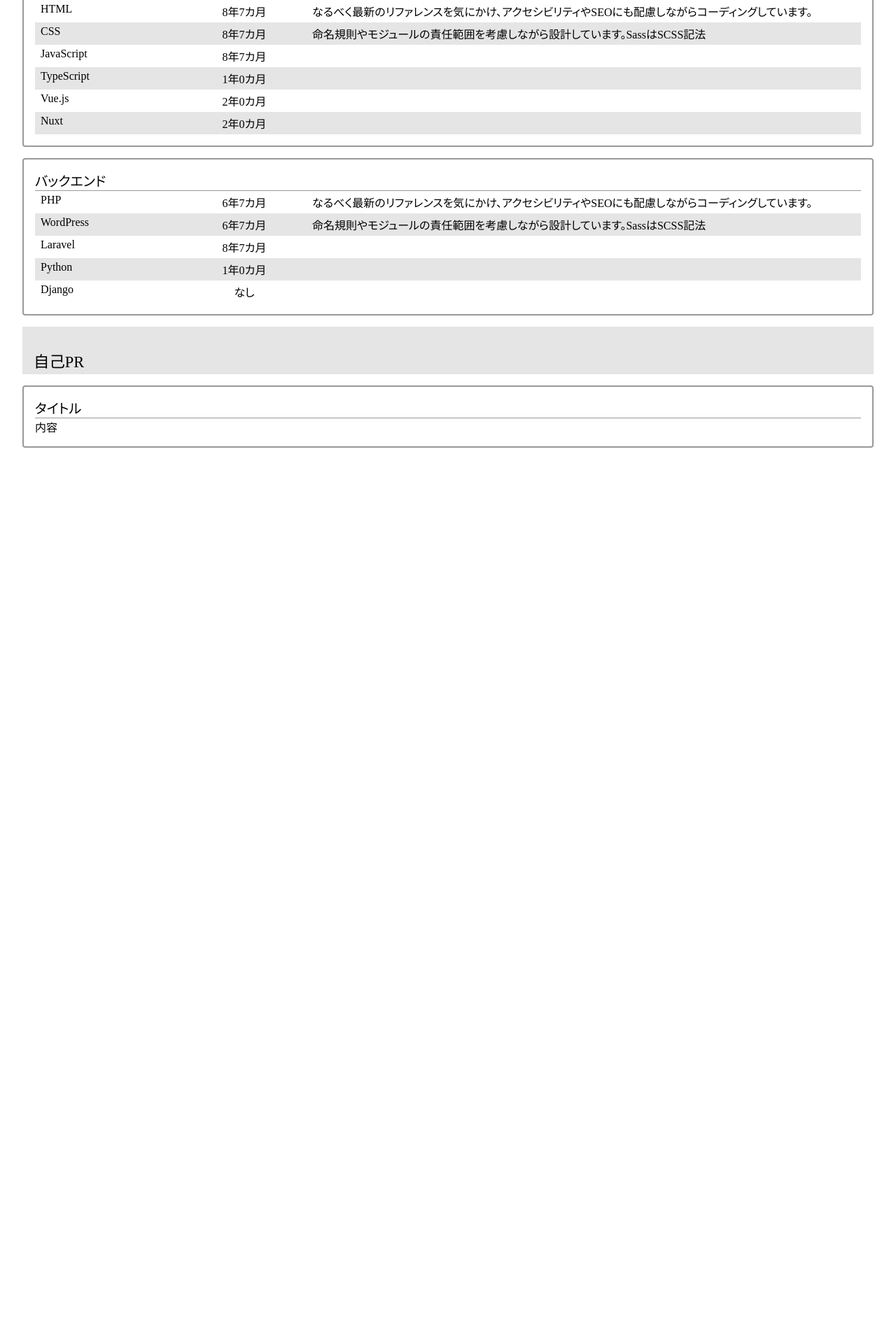
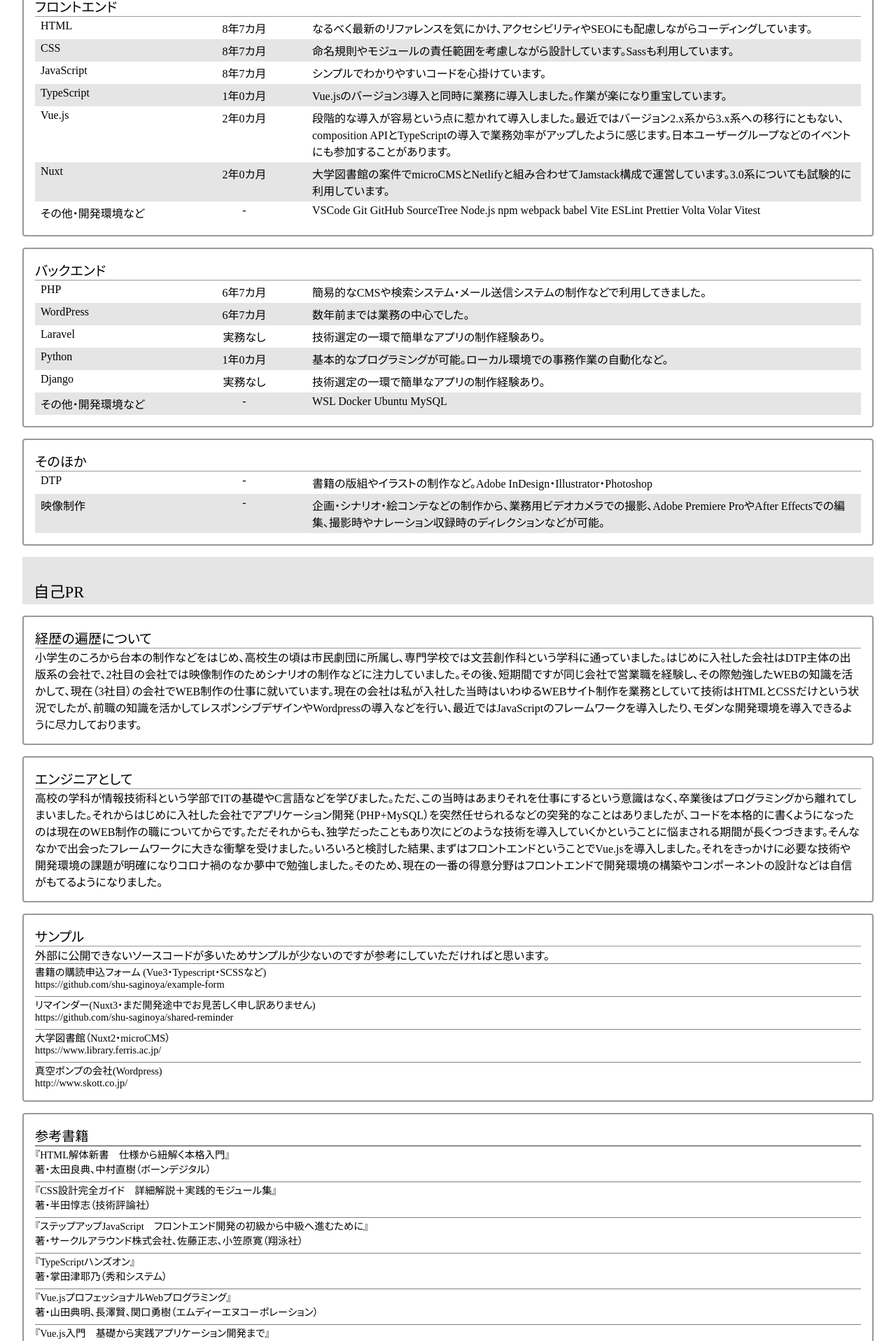
Before and after one commit to shu-saginoya/curriculum-vitae, a Vue app: page / in a window 1280 px wide. Shown: the part 1652-3569 px from the top of the page at 70% size. Before the commit the page ends 2324 px from the top, so only its background shows below. Built offline with nearby package versions, Linux system fonts and the light colour scheme.

Commit message:
Update - Contents

```diff
--- a/src/components/sectionCareer.vue
+++ b/src/components/sectionCareer.vue
@@ -50,11 +50,9 @@
       <h4>営業企画の主な実績</h4>
       <ul>
         <li>偕楽園ウェブサイト／茨城県庁土木部</li>
-        <li>／</li>
-        <li>／</li>
-        <li>／</li>
-        <li>／</li>
-        <li>／</li>
+        <li>一般財団法人茨城県メディカルセンターウェブサイト</li>
+        <li>市役所ウェブサイト</li>
+        <li>社会福祉協議会ウェブサイト</li>
       </ul>
     </section>
 
@@ -62,6 +60,11 @@
       <h3>株式会社クリエイト日報／東京都千代田区</h3>
       <p>期間：2014年9月～現在</p>
       <h4>概要</h4>
+      <ul>
+        <li>包装業界・環境業界の出版社である自社サイトの保守管理</li>
+        <li>自社主催の展示会サイトの保守管理</li>
+        <li>業務委託での制作や保守管理</li>
+      </ul>
       <h4>実績</h4>
       <ul>
         <li>日報インターネット／日報ビジネス</li>
--- a/src/components/sectionPR.vue
+++ b/src/components/sectionPR.vue
@@ -1,11 +1,122 @@
-<script setup lang="ts"></script>
+<script setup lang="ts">
+const PRs = [
+  {
+    title: '経歴の遍歴について',
+    body: '小学生のころから台本の制作などをはじめ、高校生の頃は市民劇団に所属し、専門学校では文芸創作科という学科に通っていました。はじめに入社した会社はDTP主体の出版系の会社で、2社目の会社では映像制作のためシナリオの制作などに注力していました。その後、短期間ですが同じ会社で営業職を経験し、その際勉強したWEBの知識を活かして、現在（3社目）の会社でWEB制作の仕事に就いています。現在の会社は私が入社した当時はいわゆるWEBサイト制作を業務としていて技術はHTMLとCSSだけという状況でしたが、前職の知識を活かしてレスポンシブデザインやWordpressの導入などを行い、最近ではJavaScriptのフレームワークを導入したり、モダンな開発環境を導入できるように尽力しております。'
+  },
+  {
+    title: 'エンジニアとして',
+    body: '高校の学科が情報技術科という学部でITの基礎やC言語などを学びました。ただ、この当時はあまりそれを仕事にするという意識はなく、卒業後はプログラミングから離れてしまいました。それからはじめに入社した会社でアプリケーション開発（PHP+MySQL）を突然任せられるなどの突発的なことはありましたが、コードを本格的に書くようになったのは現在のWEB制作の職についてからです。ただそれからも、独学だったこともあり次にどのような技術を導入していくかということに悩まされる期間が長くつづきます。そんななかで出会ったフレームワークに大きな衝撃を受けました。いろいろと検討した結果、まずはフロントエンドということでVue.jsを導入しました。それをきっかけに必要な技術や開発環境の課題が明確になりコロナ禍のなか夢中で勉強しました。そのため、現在の一番の得意分野はフロントエンドで開発環境の構築やコンポーネントの設計などは自信がもてるようになりました。'
+  },
+  {
+    title: 'サンプル',
+    body: '外部に公開できないソースコードが多いためサンプルが少ないのですが参考にしていただければと思います。',
+    list: [
+      {
+        name: '書籍の購読申込フォーム (Vue3・Typescript・SCSSなど)',
+        src: 'https://github.com/shu-saginoya/example-form'
+      },
+      {
+        name: 'リマインダー(Nuxt3・まだ開発途中でお見苦しく申し訳ありません)',
+        src: 'https://github.com/shu-saginoya/shared-reminder'
+      },
+      {
+        name: '大学図書館（Nuxt2・microCMS）',
+        src: 'https://www.library.ferris.ac.jp/'
+      },
+      {
+        name: '真空ポンプの会社(Wordpress)',
+        src: 'http://www.skott.co.jp/'
+      }
+    ]
+  },
+  {
+    title: '参考書籍',
+    body: '',
+    list: [
+      {
+        name: '『HTML解体新書　仕様から紐解く本格入門』',
+        src: '著・太田良典、中村直樹（ボーンデジタル）'
+      },
+      {
+        name: '『CSS設計完全ガイド　詳細解説＋実践的モジュール集』',
+        src: '著・半田惇志（技術評論社）'
+      },
+      {
+        name: '『ステップアップJavaScript　フロントエンド開発の初級から中級へ進むために』',
+        src: '著・サークルアラウンド株式会社、佐藤正志、小笠原寛（翔泳社）'
+      },
+      {
+        name: '『TypeScriptハンズオン』',
+        src: '著・掌田津耶乃（秀和システム）'
+      },
+      {
+        name: '『Vue.jsプロフェッショナルWebプログラミング』',
+        src: '著・山田典明、長澤賢、関口勇樹（エムディーエヌコーポレーション）'
+      },
+      {
+        name: '『Vue.js入門　基礎から実践アプリケーション開発まで』',
+        src: '著・川口和也、喜多啓介、野田陽平、手島拓也、片山信也（技術評論社）'
+      },
+      {
+        name: '『Vue 3 フロントエンド開発の教科書',
+        src: '著・WINGS プロジェクト、齊藤新三（技術評論社）'
+      },
+      {
+        name: '『フロントエンド開発入門　プロフェッショナルな開発ツールと設計・実装』',
+        src: '著・安達稜、武田諭（秀和システム）'
+      },
+      {
+        name: '『実践力を身につけるPythonの教科書』',
+        src: '著・クジラ飛行机（マイナビ出版）'
+      },
+      {
+        name: '『Python　Django3　超入門』',
+        src: '著・掌田津耶乃（秀和システム）'
+      },
+      {
+        name: '『プロフェッショナルWebプログラミング　Laravel』',
+        src: '著・久保田 賢二朗、荒井 和平、大橋 佑太（エムディエヌコーポレーション）'
+      },
+      {
+        name: '『WEB＋DB PRESS Vol.120』（技術評論社）',
+        src: '主な特集「自作OS×自作ブラウザで学ぶWebページが表示されるまで」「最新Vue.js3　基本から新機能まで完全網羅」'
+      },
+      {
+        name: '『Software Design 2022年2月号』（技術評論社）',
+        src: '主な特集「JavaScriptの関数を極める」「GitHub Actionsで簡単・快適CI／CD」'
+      }
+    ]
+  }
+]
+</script>
 
 <template>
   <section class="bl_container">
     <h2>自己PR</h2>
-    <section class="bl_card">
-      <h3>タイトル</h3>
-      <p>内容</p>
+    <section v-for="(pr, index) in PRs" :key="index" class="bl_card">
+      <h3>{{ pr.title }}</h3>
+      <p>{{ pr.body }}</p>
+      <ul v-if="pr.list" class="bl_list">
+        <li v-for="(item, listIndex) in pr.list" :key="listIndex" class="bl_list_item">
+          <div>{{ item.name }}</div>
+          <div>{{ item.src }}</div>
+        </li>
+      </ul>
     </section>
   </section>
 </template>
+
+<style scoped lang="scss">
+.bl_list {
+  display: flex;
+  flex-direction: column;
+  gap: 8px;
+  list-style: none;
+  padding-left: 0;
+  font-size: 0.9rem;
+  &_item {
+    border-top: gray solid 1px;
+  }
+}
+</style>
--- a/src/components/sectionSkill.vue
+++ b/src/components/sectionSkill.vue
@@ -12,27 +12,32 @@ const skillList = [
       {
         name: 'CSS',
         started: '2014-09',
-        note: '命名規則やモジュールの責任範囲を考慮しながら設計しています。SassはSCSS記法'
+        note: '命名規則やモジュールの責任範囲を考慮しながら設計しています。Sassも利用しています。'
       },
       {
         name: 'JavaScript',
         started: '2014-09',
-        note: ''
+        note: 'シンプルでわかりやすいコードを心掛けています。'
       },
       {
         name: 'TypeScript',
         started: '2022-04',
-        note: ''
+        note: 'Vue.jsのバージョン3導入と同時に業務に導入しました。作業が楽になり重宝しています。'
       },
       {
         name: 'Vue.js',
         started: '2021-04',
-        note: ''
+        note: '段階的な導入が容易という点に惹かれて導入しました。最近ではバージョン2.x系から3.x系への移行にともない、composition APIとTypeScriptの導入で業務効率がアップしたように感じます。日本ユーザーグループなどのイベントにも参加することがあります。'
       },
       {
         name: 'Nuxt',
         started: '2021-04',
-        note: ''
+        note: '大学図書館の案件でmicroCMSとNetlifyと組み合わせてJamstack構成で運営しています。3.0系についても試験的に利用しています。'
+      },
+      {
+        name: 'その他・開発環境など',
+        started: '-',
+        note: 'VSCode	Git	GitHub SourceTree	Node.js npm	webpack	babel	Vite	ESLint Prettier	Volta	Volar Vitest'
       }
     ]
   },
@@ -43,27 +48,48 @@ const skillList = [
       {
         name: 'PHP',
         started: '2016-09',
-        note: 'なるべく最新のリファレンスを気にかけ、アクセシビリティやSEOにも配慮しながらコーディングしています。'
+        note: '簡易的なCMSや検索システム・メール送信システムの制作などで利用してきました。'
       },
       {
         name: 'WordPress',
         started: '2016-09',
-        note: '命名規則やモジュールの責任範囲を考慮しながら設計しています。SassはSCSS記法'
+        note: '数年前までは業務の中心でした。'
       },
       {
         name: 'Laravel',
-        started: '2014-09',
-        note: ''
+        started: '実務なし',
+        note: '技術選定の一環で簡単なアプリの制作経験あり。'
       },
       {
         name: 'Python',
         started: '2022-04',
-        note: ''
+        note: '基本的なプログラミングが可能。ローカル環境での事務作業の自動化など。'
       },
       {
         name: 'Django',
-        started: 'なし',
-        note: ''
+        started: '実務なし',
+        note: '技術選定の一環で簡単なアプリの制作経験あり。'
+      },
+      {
+        name: 'その他・開発環境など',
+        started: '-',
+        note: 'WSL Docker Ubuntu MySQL'
+      }
+    ]
+  },
+  {
+    name: 'そのほか',
+    id: 'others',
+    body: [
+      {
+        name: 'DTP',
+        started: '-',
+        note: '書籍の版組やイラストの制作など。Adobe InDesign・Illustrator・Photoshop'
+      },
+      {
+        name: '映像制作',
+        started: '-',
+        note: '企画・シナリオ・絵コンテなどの制作から、業務用ビデオカメラでの撮影、Adobe Premiere ProやAfter Effectsでの編集、撮影時やナレーション収録時のディレクションなどが可能。'
       }
     ]
   }
```
